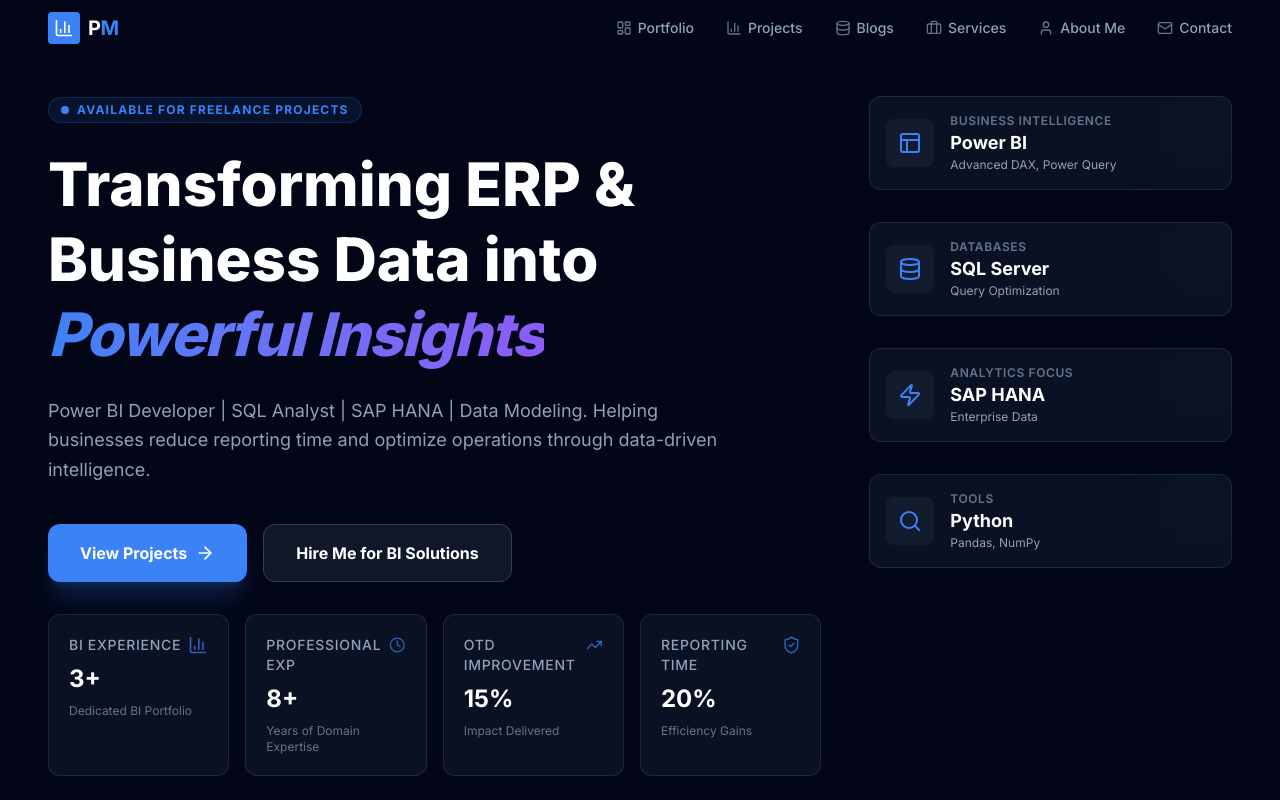
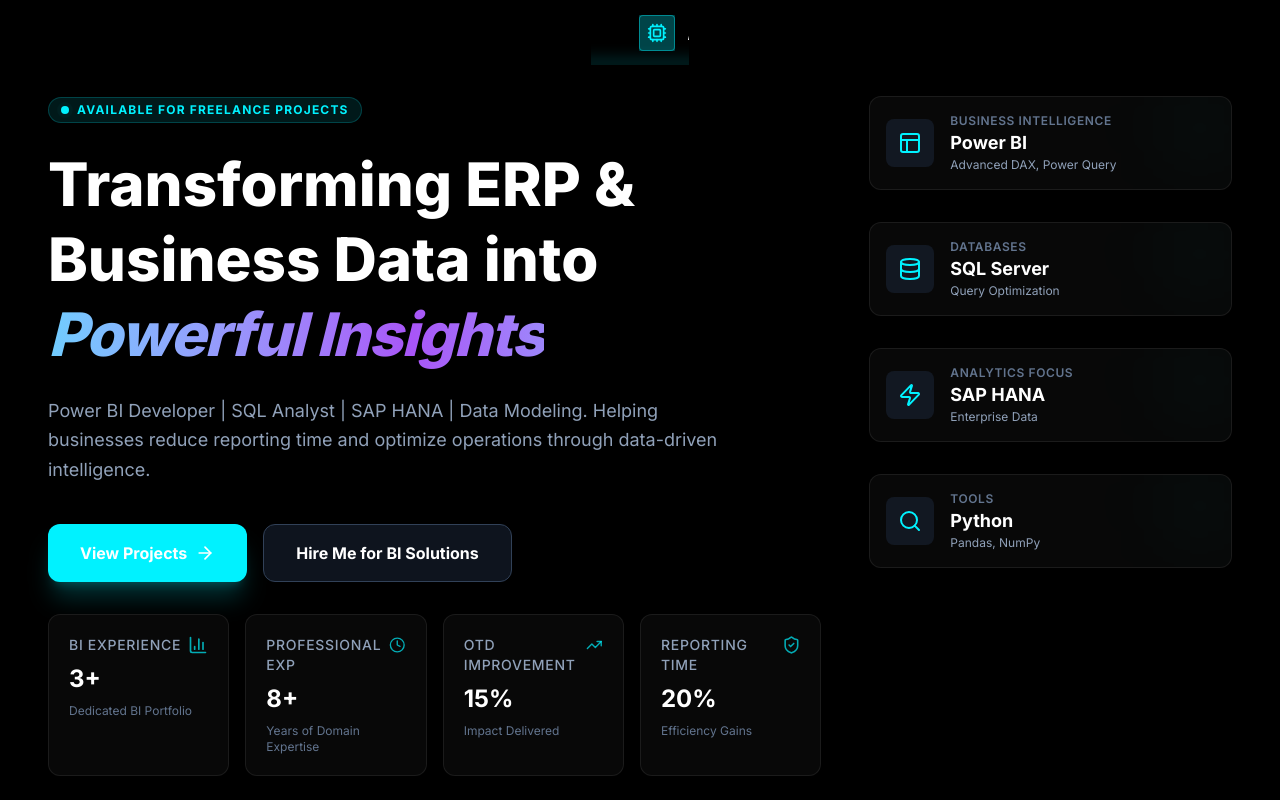
Before and after one commit to prashantmane572/Website, a Next.js app: page / in a window 1280 px wide. Shown: the top 800 px of the page. Built offline with nearby package versions, Linux system fonts and the light colour scheme.

Commit message:
feat: complete pure black theme redesign and neural interface dock V3

```diff
--- a/src/app/globals.css
+++ b/src/app/globals.css
@@ -1,22 +1,26 @@
 @import "tailwindcss";
 
 @theme {
-  --color-background: #020617; /* Deep Navy */
-  --color-foreground: #f8fafc;
+  --color-background: #000000;
+  /* Pure Black */
+  --color-foreground: #ffffff;
 
-  --color-accent-blue: #3b82f6;
-  --color-accent-purple: #8b5cf6;
-  --color-accent-yellow: #eab308; /* BI Highlight */
+  --color-accent-blue: #00f2ff;
+  /* Neon Blue */
+  --color-accent-purple: #a855f7;
+  /* Radiant Purple */
+  --color-accent-yellow: #facc15;
+  /* Bright Gold */
 
-  --color-card: rgba(15, 23, 42, 0.7);
-  --color-card-border: rgba(51, 65, 85, 0.5);
+  --color-card: rgba(10, 10, 10, 0.85);
+  --color-card-border: rgba(255, 255, 255, 0.08);
 
   --font-sans: "Inter", "Poppins", ui-sans-serif, system-ui;
 }
 
 :root {
-  --background: #020617;
-  --foreground: #f8fafc;
+  --background: #000000;
+  --foreground: #ffffff;
 }
 
 @layer base {
@@ -27,20 +31,88 @@
 
 @layer utilities {
   .glass {
-    @apply backdrop-blur-md bg-card border border-card-border;
+    @apply backdrop-blur-xl bg-card border border-card-border;
   }
 
   .glass-hover {
-    @apply transition-all duration-300 hover:bg-card/80 hover:border-accent-blue/50 hover:shadow-[0_0_20px_rgba(59,130,246,0.15)];
+    @apply transition-all duration-500;
+  }
+
+  .glass-hover:hover {
+    background-color: rgba(10, 10, 10, 0.95);
+    border-color: rgba(0, 242, 255, 0.4);
+    box-shadow: 0 0 30px rgba(0, 242, 255, 0.1);
   }
 
   .glow-text {
-    @apply text-transparent bg-clip-text bg-gradient-to-r from-accent-blue to-accent-purple;
+    @apply text-transparent bg-clip-text bg-gradient-to-r from-accent-blue via-accent-purple to-accent-blue bg-[length:200%_auto];
+    animation: glow-flow 6s ease infinite;
   }
 
   .grid-overlay {
-    background-image: radial-gradient(circle at 1px 1px, rgba(51, 65, 85, 0.2) 1px, transparent 0);
-    background-size: 32px 32px;
+    background-image: radial-gradient(circle at 1px 1px, rgba(255, 255, 255, 0.03) 1px, transparent 0);
+    background-size: 40px 40px;
+  }
+
+  /* BI Dashboard Animations */
+  @keyframes scan {
+    0% {
+      transform: translateY(-100%);
+      opacity: 0;
+    }
+
+    50% {
+      opacity: 1;
+    }
+
+    100% {
+      transform: translateY(100%);
+      opacity: 0;
+    }
+  }
+
+  @keyframes glow-flow {
+    0% {
+      background-position: 0% 50%;
+    }
+
+    50% {
+      background-position: 100% 50%;
+    }
+
+    100% {
+      background-position: 0% 50%;
+    }
+  }
+
+  @keyframes pulse-border {
+
+    0%,
+    100% {
+      border-color: rgba(0, 242, 255, 0.3);
+      box-shadow: 0 0 5px rgba(0, 242, 255, 0.1);
+    }
+
+    50% {
+      border-color: rgba(168, 85, 247, 0.6);
+      box-shadow: 0 0 15px rgba(168, 85, 247, 0.2);
+    }
+  }
+
+  .animate-scan {
+    animation: scan 4s linear infinite;
+  }
+
+  .animate-glow-flow {
+    animation: glow-flow 6s ease infinite;
+  }
+
+  .animate-scan-slow {
+    animation: scan 8s linear infinite;
+  }
+
+  .animate-pulse-border {
+    animation: pulse-border 3s ease-in-out infinite;
   }
 }
 
--- a/src/components/sections/Navbar.tsx
+++ b/src/components/sections/Navbar.tsx
@@ -1,6 +1,6 @@
 "use client";
 
-import { motion, useScroll, useTransform } from "framer-motion";
+import { motion, useScroll, useTransform, useSpring, useMotionValue } from "framer-motion";
 import { cn } from "@/lib/utils";
 import {
     BarChart3,
@@ -10,75 +10,217 @@ import {
     Briefcase,
     Mail,
     Menu,
-    X
+    X,
+    Cpu
 } from "lucide-react";
-import { useState, useEffect } from "react";
+import { useState, useEffect, useRef } from "react";
+
+const DecryptedText = ({ text, isHovered }: { text: string; isHovered: boolean }) => {
+    const chars = "ABCDEFGHIJ-KLMNOPQRSTUVWXYZ-0123456789-!@#$%&*+={};:?";
+    const [display, setDisplay] = useState(text);
+
+    useEffect(() => {
+        if (!isHovered) {
+            setDisplay(text);
+            return;
+        }
+
+        let iteration = 0;
+        const interval = setInterval(() => {
+            setDisplay(
+                text
+                    .split("")
+                    .map((char, index) => {
+                        if (index < iteration) return text[index];
+                        // Add a flicker chance
+                        if (Math.random() > 0.95) return " ";
+                        return chars[Math.floor(Math.random() * chars.length)];
+                    })
+                    .join("")
+            );
+
+            if (iteration >= text.length) clearInterval(interval);
+            iteration += 1 / 4;
+        }, 25);
+
+        return () => clearInterval(interval);
+    }, [isHovered, text]);
+
+    return <span className="font-mono tracking-tight">{display}</span>;
+};
 
 const navItems = [
-    { name: "Portfolio", icon: LayoutDashboard, href: "/#home" },
-    { name: "Projects", icon: BarChart3, href: "/#projects" },
-    { name: "Blogs", icon: Database, href: "/#blogs" },
-    { name: "Services", icon: Briefcase, href: "/#services" },
-    { name: "About Me", icon: User, href: "/#about" },
-    { name: "Contact", icon: Mail, href: "/#contact" },
+    { name: "PORTFOLIO", icon: LayoutDashboard, href: "/#home" },
+    { name: "PROJECTS", icon: BarChart3, href: "/projects" },
+    { name: "BLOGS", icon: Database, href: "/blogs" },
+    { name: "SERVICES", icon: Briefcase, href: "/services" },
+    { name: "ABOUT", icon: User, href: "/#about" },
+    { name: "CONTACT", icon: Mail, href: "/#contact" },
 ];
 
 export const Navbar = () => {
     const [isOpen, setIsOpen] = useState(false);
     const { scrollY } = useScroll();
+    const navRef = useRef<HTMLDivElement>(null);
+
+    // Mouse Tracking for 3D Tilt & Tracer
+    const mouseX = useMotionValue(0);
+    const mouseY = useMotionValue(0);
+
+    // Smooth Spring Physics
+    const springConfig = { stiffness: 150, damping: 20 };
+    const rotateX = useSpring(useTransform(mouseY, [-300, 300], [10, -10]), springConfig);
+    const rotateY = useSpring(useTransform(mouseX, [-600, 600], [-15, 15]), springConfig);
+    const tracerX = useSpring(mouseX, { stiffness: 400, damping: 30 });
+
+    // Scrolled state morphing
+    const width = useTransform(scrollY, [0, 100], ["100%", "92%"]);
+    const top = useTransform(scrollY, [0, 100], ["0px", "24px"]);
+    const borderRadius = useTransform(scrollY, [0, 100], ["0px", "32px"]);
+    const maxWidth = useTransform(scrollY, [0, 100], ["100%", "1300px"]);
+
     const backgroundColor = useTransform(
         scrollY,
-        [0, 50],
-        ["rgba(2, 6, 23, 0)", "rgba(2, 6, 23, 0.8)"]
+        [0, 100],
+        ["rgba(0, 0, 0, 0)", "rgba(5, 5, 5, 0.9)"]
     );
-    const borderOpacity = useTransform(scrollY, [0, 50], [0, 0.5]);
+    const borderColor = useTransform(
+        scrollY,
+        [0, 100],
+        ["rgba(0, 242, 255, 0)", "rgba(0, 242, 255, 0.3)"]
+    );
+
+    const handleMouseMove = (e: React.MouseEvent) => {
+        if (!navRef.current) return;
+        const rect = navRef.current.getBoundingClientRect();
+        const centerX = rect.left + rect.width / 2;
+        const centerY = rect.top + rect.height / 2;
+        mouseX.set(e.clientX - centerX);
+        mouseY.set(e.clientY - centerY);
+    };
+
+    const handleMouseLeave = () => {
+        mouseX.set(0);
+        mouseY.set(0);
+    };
 
     return (
+        <div
+            className="fixed top-0 left-0 right-0 z-50 flex justify-center pointer-events-none perspective-1000"
+            onMouseMove={handleMouseMove}
+            onMouseLeave={handleMouseLeave}
+        >
             <motion.header
+                ref={navRef}
                 style={{
+                    width,
+                    top,
+                    borderRadius,
+                    maxWidth,
                     backgroundColor,
-                backdropFilter: "blur(8px)",
-                borderBottom: `1px solid rgba(51, 65, 85, ${borderOpacity.get()})`
+                    backdropFilter: "blur(20px)",
+                    border: `1px solid`,
+                    borderColor: borderColor as any,
+                    rotateX,
+                    rotateY,
+                    transformStyle: "preserve-3d"
                 }}
-            className="fixed top-0 left-0 right-0 z-50 py-3 px-6 md:px-12 transition-all"
+                initial={{ y: -100, opacity: 0 }}
+                animate={{ y: 0, opacity: 1 }}
+                transition={{ type: "spring", stiffness: 120, damping: 25 }}
+                className="py-1.5 px-6 md:px-12 pointer-events-auto relative overflow-hidden group/navbar shadow-[0_20px_50px_rgba(0,0,0,0.5)]"
             >
-            <div className="max-w-7xl mx-auto flex justify-between items-center">
+                {/* Neural Tracer Glow */}
                 <motion.div
-                    initial={{ opacity: 0, x: -20 }}
-                    animate={{ opacity: 1, x: 0 }}
-                    className="flex items-center space-x-2"
+                    className="absolute bottom-0 left-1/2 -translate-x-1/2 w-32 h-[2px] bg-accent-blue blur-sm"
+                    style={{ x: tracerX }}
+                />
+
+                {/* Cyber Scanline */}
+                <div className="absolute inset-0 pointer-events-none opacity-10">
+                    <div className="w-full h-full bg-[linear-gradient(rgba(0,242,255,0.1)_1px,transparent_1px)] bg-[size:100%_4px] animate-scan-slow" />
+                </div>
+
+                <div className="max-w-7xl mx-auto flex justify-between items-center py-2 relative z-10">
+                    <motion.div
+                        whileHover={{ scale: 1.05, rotate: [0, -5, 5, 0] }}
+                        className="flex items-center space-x-3 cursor-pointer group/logo"
                     >
-                    <div className="w-8 h-8 bg-accent-blue rounded flex items-center justify-center">
-                        <BarChart3 className="text-white w-5 h-5" />
+                        <div className="relative">
+                            <div className="w-9 h-9 bg-accent-blue/10 border border-accent-blue/40 rounded flex items-center justify-center overflow-hidden">
+                                <Cpu className="text-accent-blue w-5 h-5 group-hover/logo:animate-pulse" />
+                                <div className="absolute inset-0 bg-accent-blue/20 group-hover/logo:translate-y-full transition-transform duration-500" />
                             </div>
-                    <span className="text-xl font-bold tracking-tight text-white">
-                        P<span className="text-accent-blue">M</span>
+                            <div className="absolute -inset-1 bg-accent-blue/20 blur-lg rounded-full opacity-0 group-hover/logo:opacity-100 transition-opacity" />
+                        </div>
+                        <span className="text-xl font-black tracking-tighter text-white uppercase italic">
+                            Prashant_Mane
                         </span>
                     </motion.div>
 
                     {/* Desktop Nav */}
-                <nav className="hidden md:flex items-center space-x-8">
-                    {navItems.map((item, idx) => (
+                    <nav className="hidden lg:flex items-center space-x-2">
+                        {navItems.map((item, idx) => {
+                            const [isHovered, setIsHovered] = useState(false);
+                            const itemX = useMotionValue(0);
+                            const itemY = useMotionValue(0);
+                            const springX = useSpring(itemX, { stiffness: 300, damping: 20 });
+                            const springY = useSpring(itemY, { stiffness: 300, damping: 20 });
+
+                            const handleItemMove = (e: React.MouseEvent) => {
+                                const rect = e.currentTarget.getBoundingClientRect();
+                                const x = e.clientX - rect.left - rect.width / 2;
+                                const y = e.clientY - rect.top - rect.height / 2;
+                                itemX.set(x * 0.4);
+                                itemY.set(y * 0.4);
+                            };
+
+                            const handleItemLeave = () => {
+                                setIsHovered(false);
+                                itemX.set(0);
+                                itemY.set(0);
+                            };
+
+                            return (
                                 <motion.a
                                     key={item.href}
                                     href={item.href}
-                            initial={{ opacity: 0, y: -10 }}
-                            animate={{ opacity: 1, y: 0 }}
-                            transition={{ delay: idx * 0.1 }}
-                            className="group flex items-center space-x-1.5 text-sm font-medium text-slate-400 hover:text-white transition-colors"
+                                    style={{ x: springX, y: springY }}
+                                    onMouseMove={handleItemMove}
+                                    onMouseEnter={() => setIsHovered(true)}
+                                    onMouseLeave={handleItemLeave}
+                                    className="px-4 py-2 rounded-lg relative group transition-all"
                                 >
-                            <item.icon className="w-4 h-4 text-slate-500 group-hover:text-accent-blue transition-colors" />
-                            <span>{item.name}</span>
+                                    <div className="flex items-center space-x-2 relative z-10">
+                                        <item.icon className={cn(
+                                            "w-4 h-4 transition-all duration-300",
+                                            isHovered ? "text-accent-blue scale-110" : "text-slate-500"
+                                        )} />
+                                        <span className={cn(
+                                            "text-[11px] font-bold tracking-widest transition-colors duration-300",
+                                            isHovered ? "text-white" : "text-slate-400"
+                                        )}>
+                                            <DecryptedText text={item.name} isHovered={isHovered} />
+                                        </span>
+                                    </div>
+
+                                    {/* Hover Background Capsule */}
+                                    <motion.div
+                                        className="absolute inset-0 bg-white/5 border border-white/10 rounded-lg -z-10"
+                                        initial={{ opacity: 0, scale: 0.8 }}
+                                        animate={isHovered ? { opacity: 1, scale: 1 } : { opacity: 0, scale: 0.8 }}
+                                    />
+
+                                    {/* Magnetic Glow */}
+                                    {isHovered && (
+                                        <motion.div
+                                            className="absolute -inset-2 bg-accent-blue/5 blur-xl rounded-full -z-20"
+                                            layoutId="magnetic-glow"
+                                        />
+                                    )}
                                 </motion.a>
-                    ))}
-                    {/* <motion.a
-                        href="/#contact"
-                        whileHover={{ scale: 1.05 }}
-                        whileTap={{ scale: 0.95 }}
-                        className="px-4 py-2 bg-accent-blue text-white rounded-lg text-sm font-semibold hover:bg-accent-blue/90 shadow-lg shadow-accent-blue/20 transition-all"
-                    >
-                        Hire Me
-                    </motion.a> */}
+                            );
+                        })}
                     </nav>
 
                     {/* Mobile Toggle */}
@@ -88,25 +230,36 @@ export const Navbar = () => {
                 </div>
 
                 {/* Mobile Menu */}
-            {isOpen && (
                 <motion.div
-                    initial={{ opacity: 0, height: 0 }}
-                    animate={{ opacity: 1, height: "auto" }}
-                    className="md:hidden mt-4 pb-4 space-y-4"
+                    initial={false}
+                    animate={isOpen ? "open" : "closed"}
+                    variants={{
+                        open: { opacity: 1, height: "auto", display: "block" },
+                        closed: { opacity: 0, height: 0, transitionEnd: { display: "none" } }
+                    }}
+                    className="md:hidden mt-4 overflow-hidden"
                 >
-                    {navItems.map((item) => (
-                        <a
+                    <div className="pb-6 space-y-4 pt-4 border-t border-accent-blue/10">
+                        {navItems.map((item, idx) => (
+                            <motion.a
                                 key={item.href}
                                 href={item.href}
+                                variants={{
+                                    open: { opacity: 1, x: 0, transition: { delay: idx * 0.05 } },
+                                    closed: { opacity: 0, x: -10 }
+                                }}
                                 onClick={() => setIsOpen(false)}
-                            className="flex items-center space-x-2 text-slate-400 hover:text-white"
+                                className="flex items-center space-x-3 p-3 rounded-lg hover:bg-white/5 transition-colors text-slate-400 hover:text-white"
                             >
-                            <item.icon className="w-5 h-5" />
-                            <span>{item.name}</span>
-                        </a>
+                                <div className="w-8 h-8 rounded-lg bg-accent-blue/10 flex items-center justify-center">
+                                    <item.icon className="w-4 h-4 text-accent-blue" />
+                                </div>
+                                <span className="font-medium">{item.name}</span>
+                            </motion.a>
                         ))}
+                    </div>
                 </motion.div>
-            )}
             </motion.header>
+        </div>
     );
 };
```
Also changed, not shown: 2 other files (tests, documents, lock files or other folders). Lines whose indentation alone changed are shown as unchanged.
